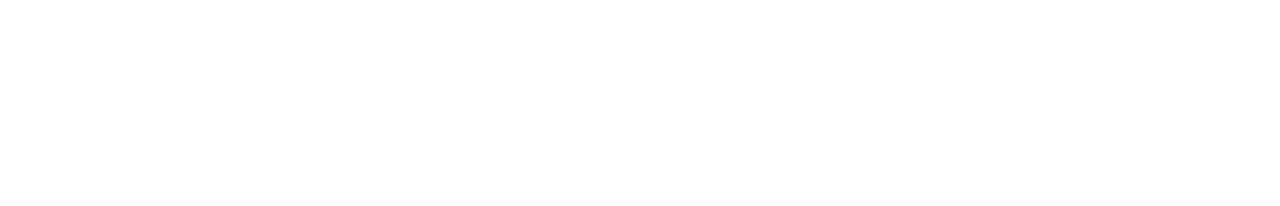
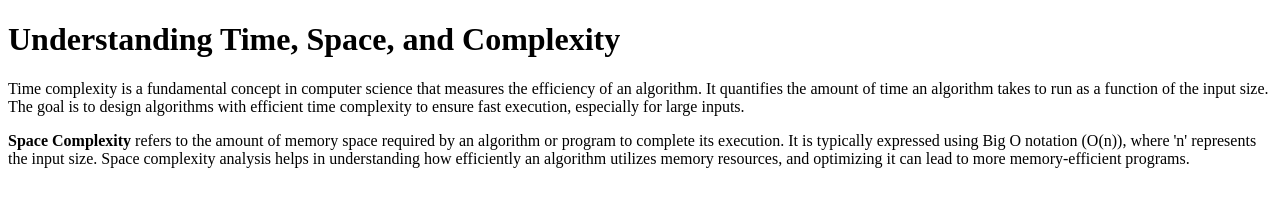
Before and after one commit to acciojob/time-and-space-complexity-vk-yad, a website: page main.html in a window 1280 px wide. Drawn offline with Linux system fonts and the light colour scheme.

Commit message:
created a submission

```diff
--- a/main.html
+++ b/main.html
@@ -1,16 +1,17 @@
 <!DOCTYPE html>
-
-<html>
-
+<html lang="en">
 <head>
-	<link rel="stylesheet" href="styles.css">
+    <meta charset="UTF-8">
+    <meta name="viewport" content="width=device-width, initial-scale=1.0">
+    <title>Time and Space Complexity</title>
 </head>
-
 <body>
-	<!-- the entire body must be written by student -->
-    <script type="text/javascript" src="./script.js">
-</script>
-
+    <h1>Understanding Time, Space, and Complexity</h1>
+    <p>
+        Time complexity is a fundamental concept in computer science that measures the efficiency of an algorithm. It quantifies the amount of time an algorithm takes to run as a function of the input size. The goal is to design algorithms with efficient time complexity to ensure fast execution, especially for large inputs.
+    </p>
+    <p>
+        <b>Space Complexity</b> refers to the amount of memory space required by an algorithm or program to complete its execution. It is typically expressed using Big O notation (O(n)), where 'n' represents the input size. Space complexity analysis helps in understanding how efficiently an algorithm utilizes memory resources, and optimizing it can lead to more memory-efficient programs.
+    </p>
 </body>
-
 </html>
```
